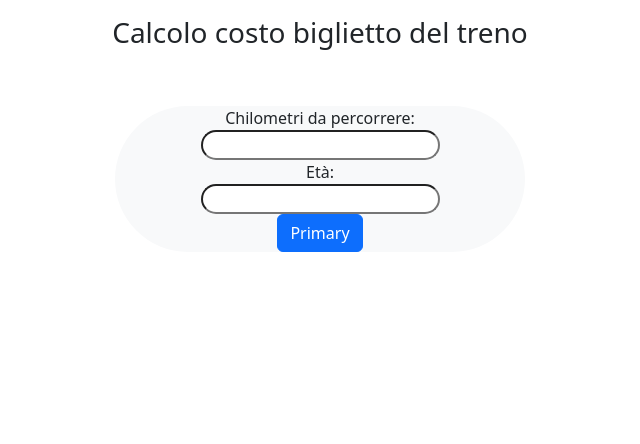
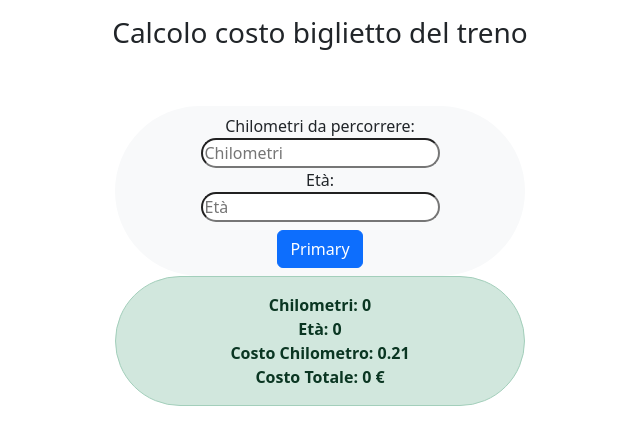
Before and after one commit to PaoloFabris98/js-biglietto-treno-form, a plain HTML site: page index.html in a window 1280 px wide. Both pictures are taken after a click on the button "Primary". Shown: the whole page, without its empty margins (320-960 px from the left). Drawn offline with nearby package versions, Linux system fonts and the light colour scheme.

Commit message:
Feat: finished

```diff
--- a/index.html
+++ b/index.html
@@ -19,14 +19,21 @@
                 <h3 class="mt-3">Calcolo costo biglietto del treno</h3>
             </div>
             <div class="col-4">
-                <form class="bg-light rounded-pill">
-                    <label for="KM">Chilometri da percorrere:</label><br>
-                    <input type="number" id="KM" name="KM" class="rounded-pill"><br>
-                    <label for="age">Età:</label><br>
-                    <input type="number" id="age" name="age" class="rounded-pill"><br>
-                    <button type="button" class="btn btn-primary">Primary</button>
+                <form class="bg-light rounded-pill" id="data">
+                    <label for="KM" class="mt-2">Chilometri da percorrere:</label><br>
+                    <input type="number" id="KM" name="KM" class="rounded-pill" placeholder="Chilometri" max="100"><br>
+                    <label for="Age">Età:</label><br>
+                    <input type="number" id="Age" name="Age" class="rounded-pill" placeholder="Età" max="120"><br>
+                    <button type="button" class="btn btn-primary mb-2 mt-2" id="submit">Primary</button>
                 </form>
+                <div class="alert alert-danger d-none rounded-pill" id="dataError" role="alert">
+                    A simple danger alert—check it out!
+                </div>
+                <div class="alert alert-success d-none rounded-pill" id="succes" role="alert">
+                    A simple success alert—check it out!
+                  </div>
             </div>
+
         </div>
     </main>
 
--- a/js/main.js
+++ b/js/main.js
@@ -0,0 +1,55 @@
+const buttonSubmit = document.getElementById("submit");
+const errorData = document.getElementById("dataError")
+const succesData = document.getElementById("succes");
+let KM = document.getElementById("KM");
+let age = document.getElementById("Age");
+
+const minAge = 0;
+const maxAge = 120;
+const minKM = 0;
+const maxKM = 100
+
+const underAge = 18;
+const overAge = 65;
+
+const kmPrice = 0.21;
+const underAgeDiscount = 20;
+const overAgeDiscount = 40;
+let price = 0;
+
+console.log(errorData)
+
+
+buttonSubmit.addEventListener("click", function () {
+
+    let kmValue = Number(KM.value);
+    let ageValue = Number(age.value);
+
+    console.log("Kilometri:", kmValue);
+    console.log("Età:", ageValue);
+
+    if (isNaN(kmValue) || (kmValue < minKM ) || (kmValue > maxKM)){
+        errorData.classList.remove("d-none");
+        errorData.innerHTML = errorData.innerHTML = `Il campo dei Chilometri accetta solo numeri da ${minKM} al ${maxKM}.`;;
+    } else if (isNaN(ageValue) || (ageValue < minAge) || (ageValue > maxAge)){
+        errorData.classList.remove("d-none");
+        errorData.innerHTML = `Il campo dell'età accetta solo numeri da ${minAge} al ${maxAge}.`;;
+    } else {
+        if (ageValue < underAge){
+            price = (kmValue*kmPrice);
+            price = price - ((price/100)*underAgeDiscount);
+        } else if (ageValue > overAge) {
+            price = (kmValue*kmPrice);
+            price = price - ((price/100)*overAgeDiscount);
+        } else {
+            price = (kmValue*kmPrice);
+        }
+        succesData.classList.remove("d-none");
+        succesData.innerHTML = succesData.innerHTML = `
+        <b>Chilometri: <b> ${kmValue} <br>
+        <b>Età: <b> ${ageValue} <br>
+        <b>Costo Chilometro: <b> ${kmPrice} <br>
+        <b>Costo Totale: <b> ${price} €<br>
+        `;;
+    }
+});
```
